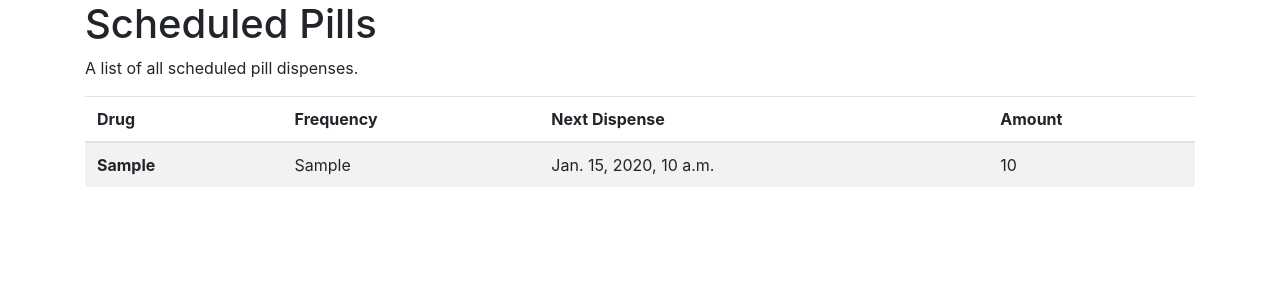
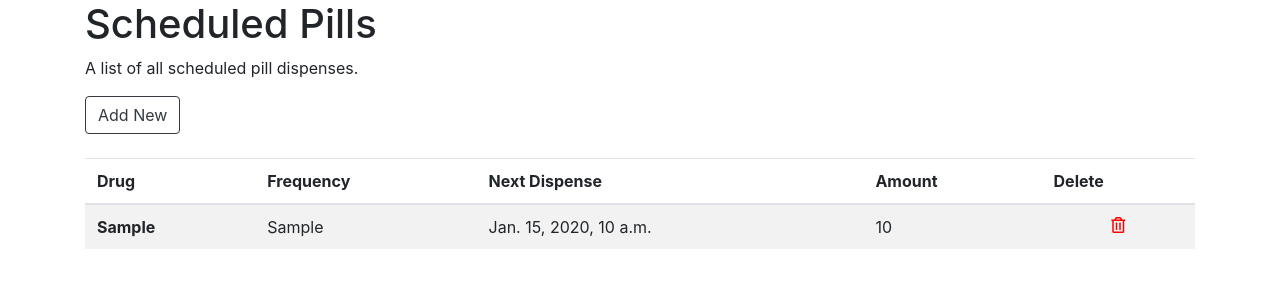
Before and after one commit to MHack-Spartans/webserver, a Django app: page /schedule/list in a window 1280 px wide. Shown: the part 66-366 px from the top of the page. Run offline with Django 3.2, Linux system fonts and the light colour scheme; tables that the repository leaves empty hold one stand-in row (values such as "Sample post"); parts of the project's set-up code (start-up, migrations or seed data) failed here and were passed over; some libraries are stand-ins or nearby versions.

Commit message:
delete and new button

```diff
--- a/pillbuddy/home/templates/dashboard/schedule_list.html
+++ b/pillbuddy/home/templates/dashboard/schedule_list.html
@@ -4,6 +4,8 @@
 <div class="container">
   <h1>Scheduled Pills</h1>
   <p>A list of all scheduled pill dispenses.</p>
+  <a class="btn btn-outline-dark" href="{% url 'schedule' %}">Add New</a>
+  <br><br>
   <table class="table table-striped">
     <thead>
       <tr>
@@ -11,6 +13,7 @@
         <th scope="col">Frequency</th>
         <th scope="col">Next Dispense</th>
         <th scope="col">Amount</th>
+        <th scope="col">Delete</th>
       </tr>
     </thead>
     <tbody>
@@ -20,6 +23,7 @@
         <td>{{ schedule.frequency }}</td>
         <td>{{ schedule.next_dispense }}</td>
         <td>{{ schedule.amount }}</td>
+        <td class="text-center"><a href="{% url 'schedule_delete' pk=schedule.id %}" class="far fa-trash-alt" style="color:red;"></a></td>
       </tr>
       {% endfor %}
     </tbody>
--- a/pillbuddy/templates/css.html
+++ b/pillbuddy/templates/css.html
@@ -4,3 +4,5 @@
 <link href="{% static 'css/signin.css' %}" rel="stylesheet">
 
 <link href="{% static 'css/main.css' %}" rel="stylesheet">
+
+<link rel="stylesheet" href="https://use.fontawesome.com/releases/v5.4.1/css/all.css" integrity="sha384-5sAR7xN1Nv6T6+dT2mhtzEpVJvfS3NScPQTrOxhwjIuvcA67KV2R5Jz6kr4abQsz" crossorigin="anonymous">
```
Also changed, not shown: pillbuddy/dashboard/views.py (+7 -1 lines).
